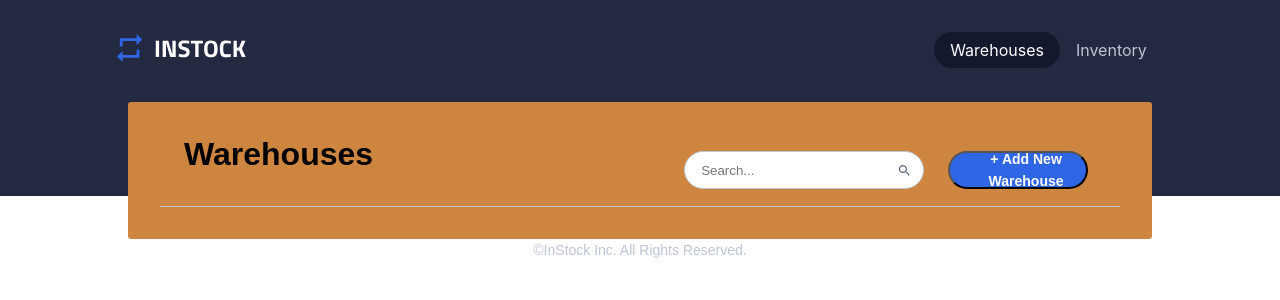
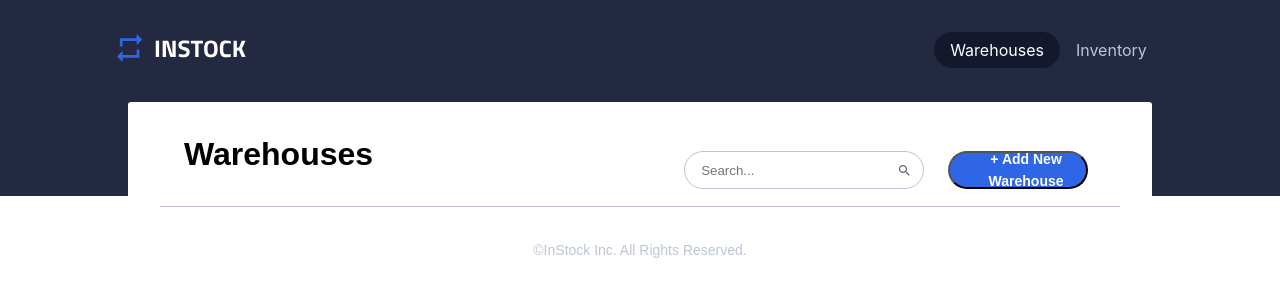
Before and after one commit to quindipc/InStock-Client, a React (Create React App) app: page / in a window 1280 px wide. Shown: the top 300 px of the page. Built offline with nearby package versions, Linux system fonts and the light colour scheme.

Commit message:
change bg to white

```diff
--- a/src/components/WarehouseList/WarehouseList.scss
+++ b/src/components/WarehouseList/WarehouseList.scss
@@ -4,7 +4,7 @@
 @use "../../styles//partials/font" as *;
 
 .warehouses {
-  background-color: peru;
+  background-color: $white;
   margin-top: -4.875rem;
   width: 90%;
   padding: 1rem;
```
